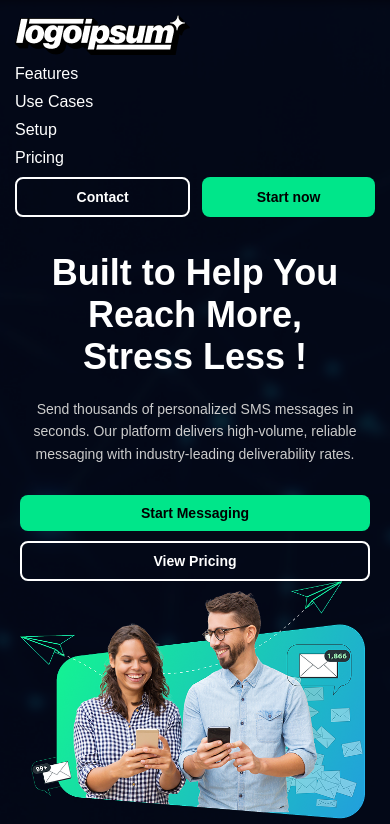
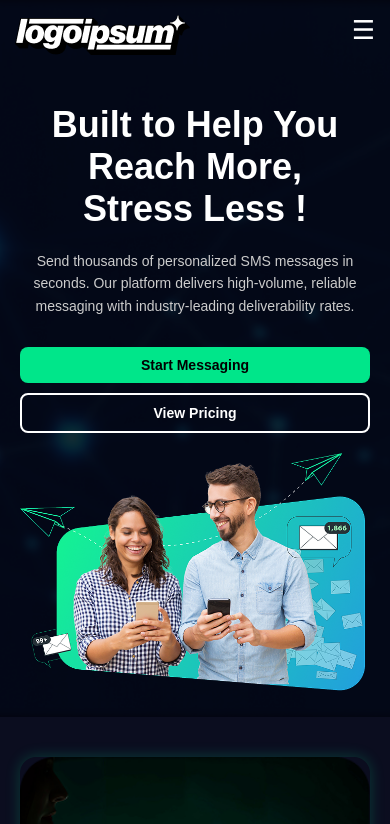
Before and after one commit to saikakhan16/sms, a plain HTML site: page index.html in a window 390 px wide. Shown: the top 824 px of the page. Drawn offline with Linux system fonts and the light colour scheme.

Commit message:
Implement responsive navbar with hamburger menu and style adjustments

```diff
--- a/index.html
+++ b/index.html
@@ -5,6 +5,10 @@
   <meta name="viewport" content="width=device-width, initial-scale=1.0" />
   <title>SMS Platform</title>
   <link rel="stylesheet" href="style.css" />
+
+  <script>
+
+</script>
 </head>
 <body>
   <div class="hero-section">
@@ -14,8 +18,10 @@
     <div class="hero-overlay">
       <!-- Navbar -->
       <nav class="navbar">
-        <img src="Logo.png" alt="Logo" class="Logo" />
-        <ul class="nav-links">
+        <div><img src="Logo.png" alt="Logo" class="Logo" /></div>
+            <div class="hamburger" id="hamburger">&#9776;</div>
+
+        <ul class="nav-links " id="nav-links">
           <li><a href="#">Features</a></li>
           <li><a href="#">Use Cases</a></li>
           <li><a href="#">Setup</a></li>
@@ -239,12 +245,21 @@
   </div>
 </div>
 <script>
-  const toggleBtn = document.querySelector(".menu-toggle");
-  const navLinks = document.querySelector(".nav-links");
+  // const toggleBtn = document.querySelector(".menu-toggle");
+  // const navLinks = document.querySelector(".nav-links");
 
-  toggleBtn.addEventListener("click", () => {
-    navLinks.classList.toggle("active");
-  });
+  // toggleBtn.addEventListener("click", () => {
+  //   navLinks.classList.toggle("active");
+  // });
+
+    const hamburger = document.getElementById("hamburger");
+const navLinks = document.getElementById("nav-links");
+
+hamburger.addEventListener("click", () => {
+  // alert("Hamburger menu clicked!");
+  navLinks.classList.toggle("active");
+});
+
 </script>
 
 </body>
--- a/style.css
+++ b/style.css
@@ -10,11 +10,14 @@ body {
   color: white;
   background-color: #000;
 }
-
+.hamburger {
+  display: none;
+  font-size: 26px;
+  cursor: pointer;
+}
 .hero-section {
   position: relative;
   width: 100%;
-  height: 100vh;
   overflow: hidden;
 }
 
@@ -97,7 +100,7 @@ body {
 
 .hero-content {
   position: relative;
-  z-index: 3;
+  /* z-index: 3; */
   display: flex;
   justify-content: space-between;
   align-items: center;
@@ -154,18 +157,30 @@ body {
   }
 }
 
+
+
 @media (max-width: 768px) {
   .navbar {
-    flex-direction: column;
     align-items: flex-start;
     padding: 15px 20px;
     gap: 10px;
   }
+.hamburger {
+    display: block;
+  }
+   .nav-links {
+    display: none;
+    flex-direction: column;
+    transform: scale();
+    transition: cubic-bezier(0.075, 0.82, 0.165, 1);
+    background-color: #000;
+    position: absolute;
+    top: 60px;
+    left: 0px;
+    width: 100%;
+    padding: 10px;
+  }
 
-  .nav-links {
-    flex-direction: column;
-    gap: 10px;
-  }
 
   .hero-buttons {
     flex-direction: column;
@@ -184,11 +199,24 @@ body {
   }
 
   .navbar {
-    padding: 10px;
+    display: flex;
+  justify-content: space-between;
+  align-items: center;
+  padding: 10px 20px;
+  color: white;
+    margin-bottom: 10px;
+
   }
-
+.nav-links{
+  display: none;
+}
+.nav-links.active{
+  display: flex;
+}
   .nav-buttons {
     width: 100%;
+  display: none;
+
     justify-content: center;
   }
 
@@ -196,7 +224,9 @@ body {
     width: 100%;
     text-align: center;
   }
-
+.hero-image {
+    margin-top: 20px;
+  }
   .hero-content {
     padding: 20px;
   }
@@ -581,6 +611,7 @@ body {
   background-color: #0b0d1f;
   padding: 50px 60px;
   color: white;
+  text-align: center;
 }
 
 .footer-container {
@@ -679,7 +710,6 @@ body {
 }
 @media (max-width: 768px) {
   .navbar {
-    flex-direction: column;
     gap: 10px;
     padding: 15px;
     align-items: flex-start;
```
